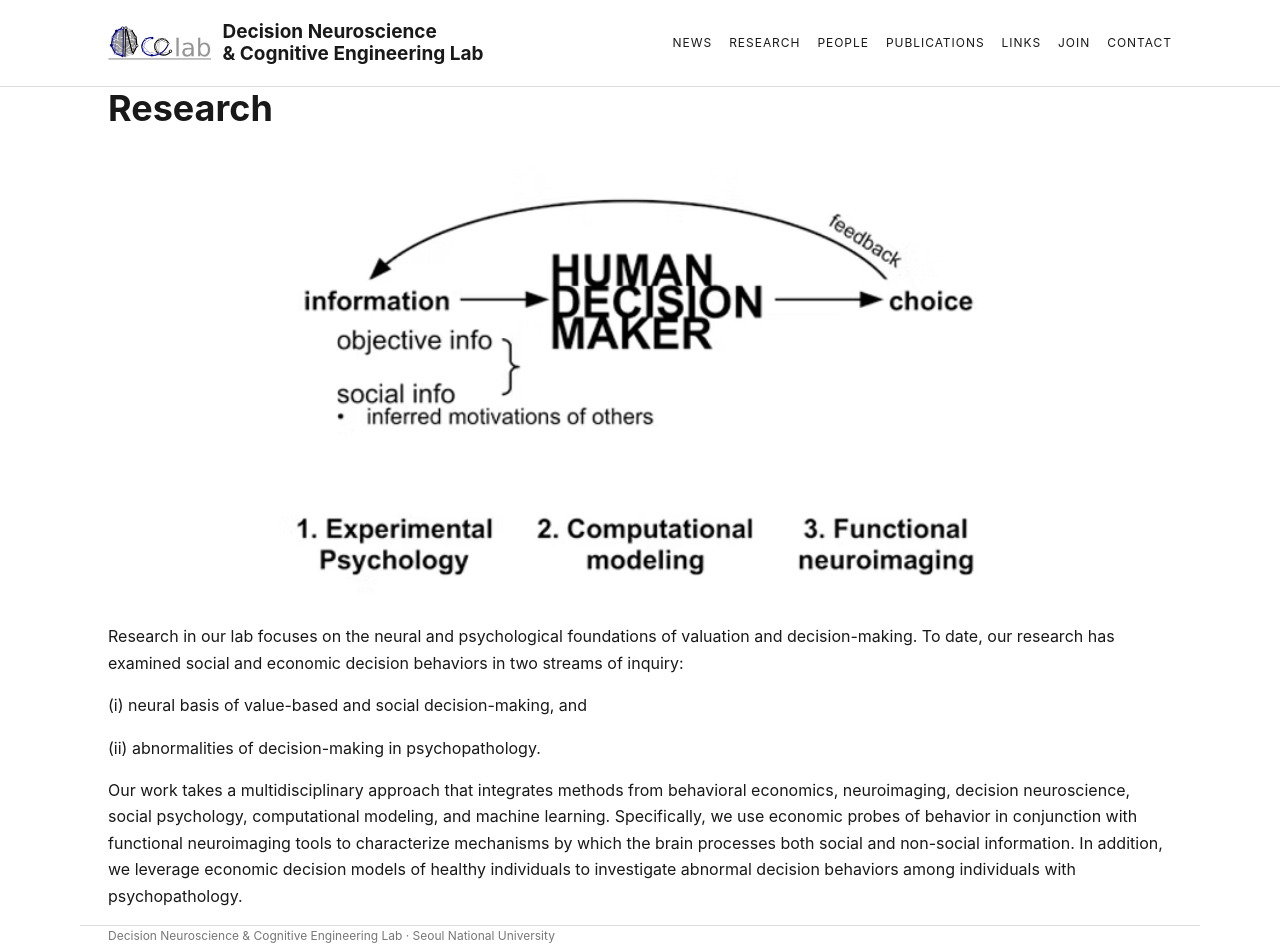
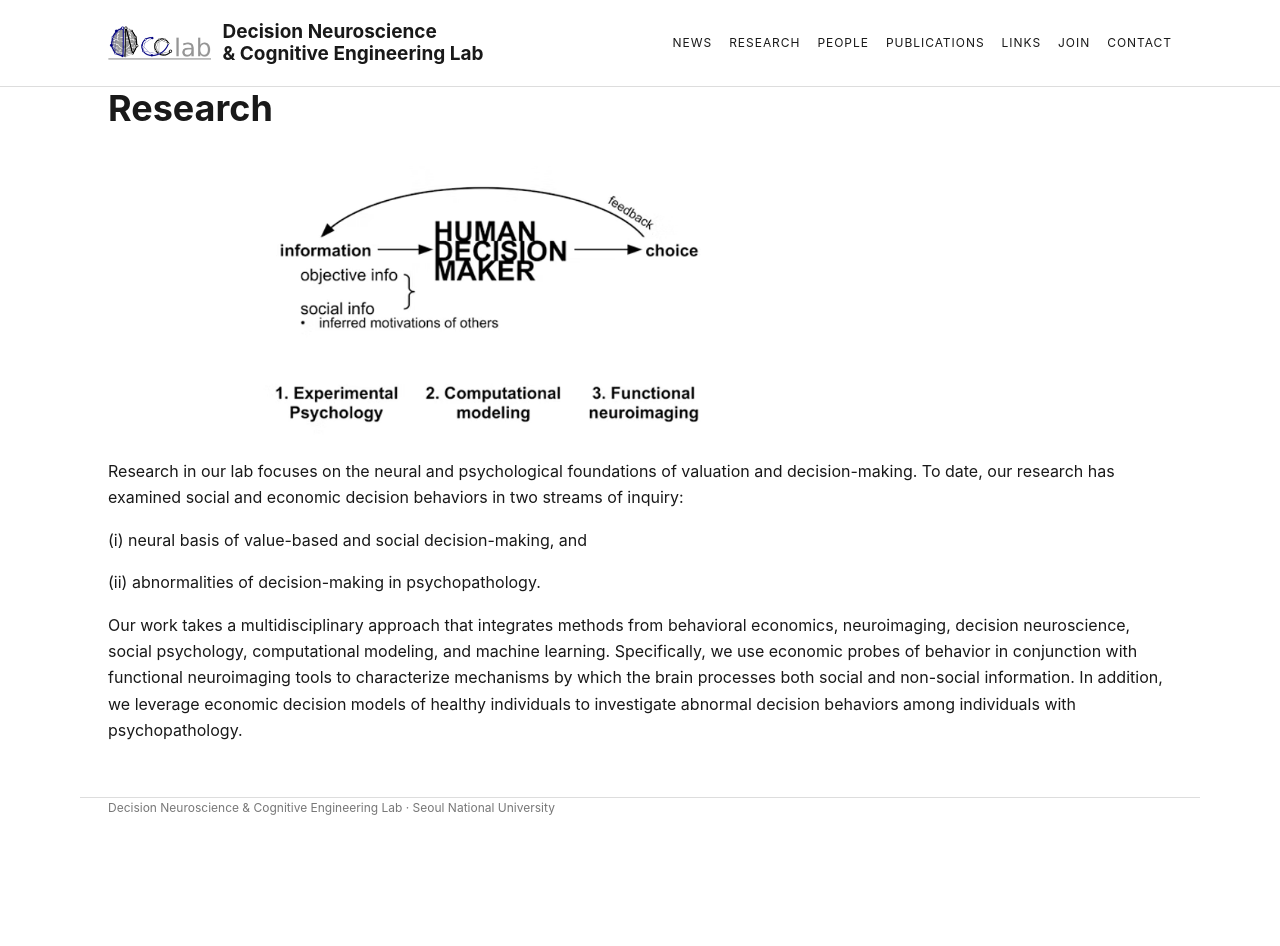
Before and after one commit to dongilchung/dncelab, a Jekyll site: the page built from research.md, in a window 1280 px wide and 946 px high. Built offline with Jekyll 4.4.1, drawn with Linux system fonts in a browser that asks for light colours; comment, search, counter and statistics services are not loaded.

Commit message:
style update

```diff
--- a/assets/css/style.css
+++ b/assets/css/style.css
@@ -30,7 +30,7 @@ h2{font-size:22px;margin-top:42px}
 .card{border-top:2px solid #111;padding:15px 0}
 .research-content{max-width:100%}
 .research-image-wrap{width:100%;max-width:800px;margin:36px auto 0;overflow:hidden}
-.research-image{display:block;width:100%;height:auto}
+.research-image{display:block;width:100%;max-width:500px;height:auto}
 .publication-year{margin-top:44px;margin-bottom:0}
 .publication-item{display:flex;gap:22px;border-top:1px solid #ddd;padding:20px 0}
 .publication-thumb{display:block;width:150px;flex:0 0 150px}
```
